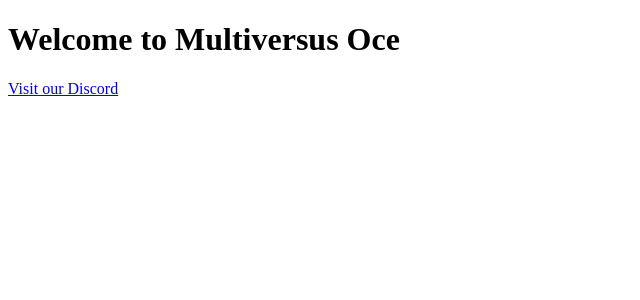
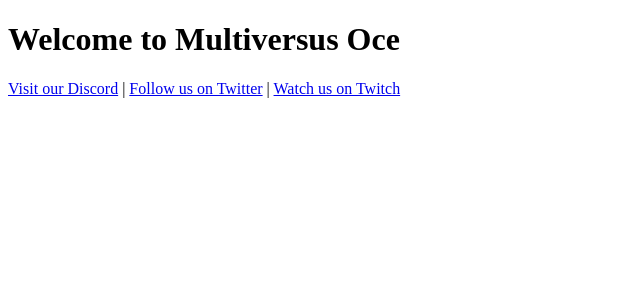
Before and after one commit to TaetaeMVS/mvsocewebsite, a SvelteKit app: page / in a window 1280 px wide. Shown: the top 300 px of the page, without its empty margins (0-640 px from the left). Built offline with nearby package versions, Linux system fonts and the light colour scheme.

Commit message:
add socials

```diff
--- a/src/routes/+page.svelte
+++ b/src/routes/+page.svelte
@@ -1,2 +1,6 @@
 <h1>Welcome to Multiversus Oce</h1>
-<p><a href="https://discord.gg/mvsoce">Visit our Discord</a></p>
+<p>
+  <a href="https://discord.gg/mvsoce"><i class="fab fa-discord"></i> Visit our Discord</a> |
+  <a href="https://twitter.com/MultiVersus_OCE"><i class="fab fa-twitter"></i> Follow us on Twitter</a> |
+  <a href="https://twitch.tv/multiversus_oce"><i class="fab fa-twitch"></i> Watch us on Twitch</a>
+</p>
```
